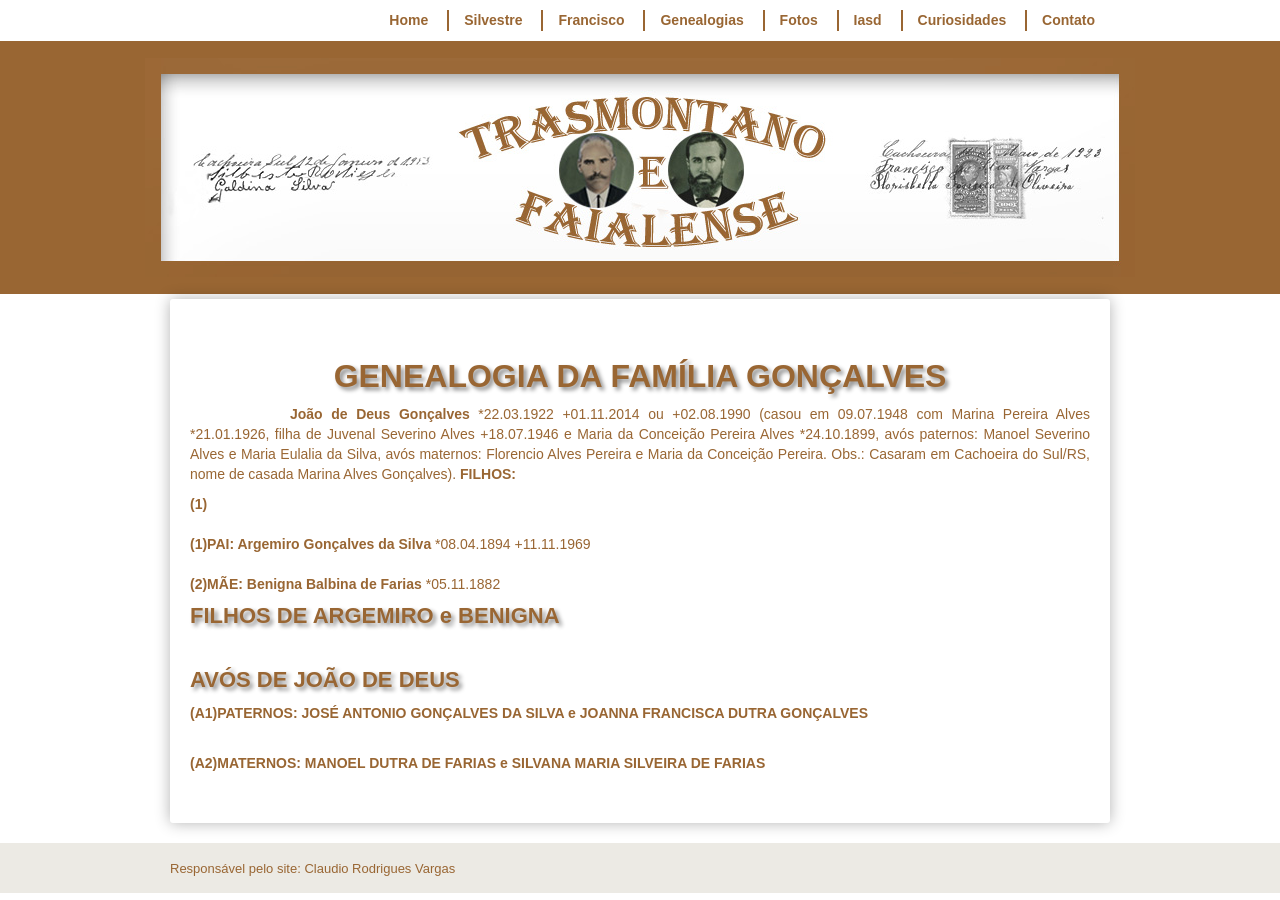
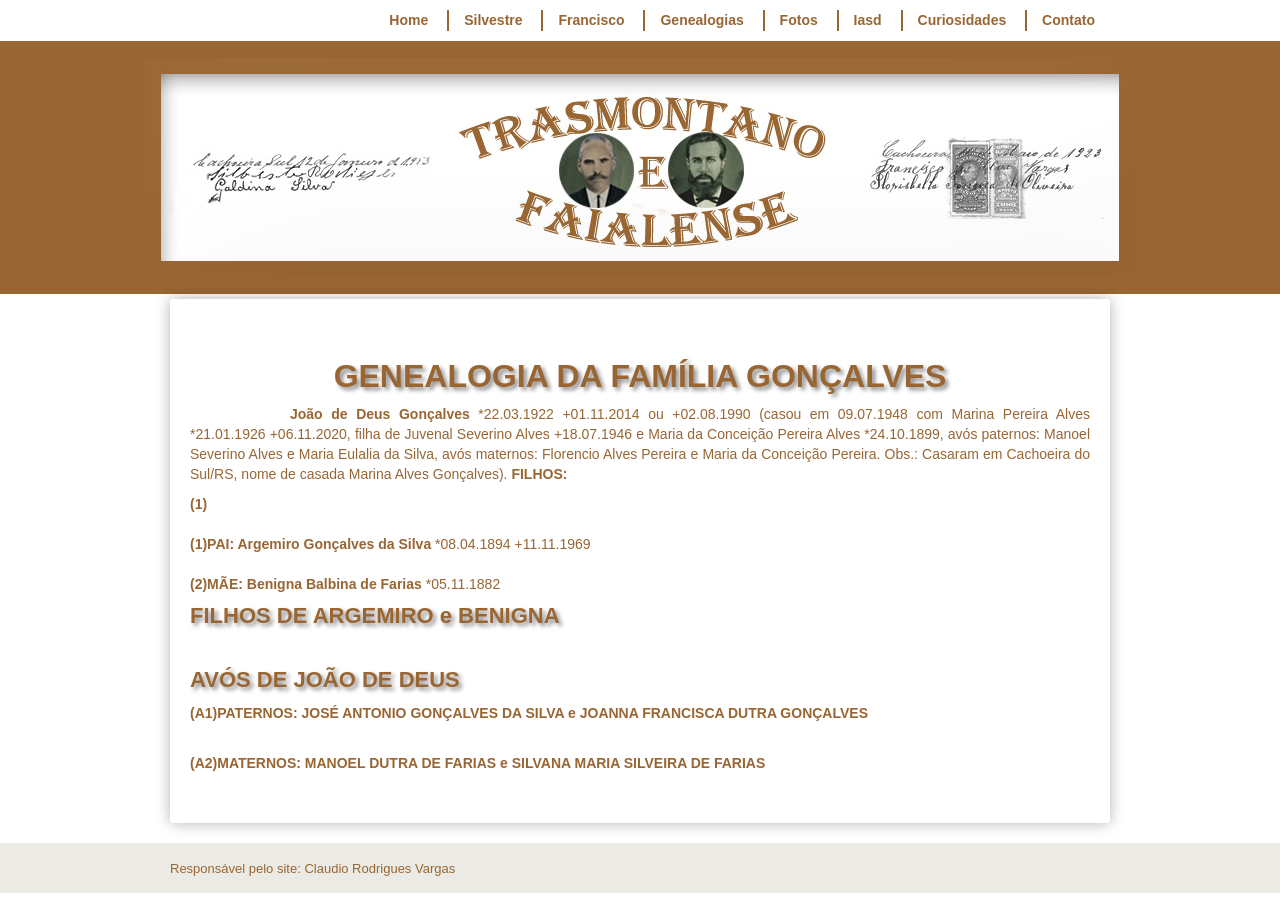
Before and after one commit to claudiovargas1955/claudiovargas1955.github.io, a Jekyll site: the page built from _pages/familia-gonçalves.html, in a window 1280 px wide. Built offline with Jekyll 4.4.1, drawn with Linux system fonts in a browser that asks for light colours; some web fonts are replaced.

Commit message:
Update familia-gonçalves.html

```diff
--- a/_pages/familia-gonçalves.html
+++ b/_pages/familia-gonçalves.html
@@ -94,12 +94,12 @@ details[open] summary {color:#996633;
 </style>
 
 <h1>GENEALOGIA DA FAMÍLIA GONÇALVES</h1>
-<b><p style="text-indent:100px";/>João de Deus Gonçalves </b>*22.03.1922 +01.11.2014 ou +02.08.1990 (casou em 09.07.1948 com Marina Pereira Alves *21.01.1926,
-filha de Juvenal Severino Alves +18.07.1946 e Maria da Conceição Pereira Alves *24.10.1899, avós paternos: Manoel Severino Alves e Maria Eulalia da Silva,
+<b><p style="text-indent:100px";/>João de Deus Gonçalves </b>*22.03.1922 +01.11.2014 ou +02.08.1990 (casou em 09.07.1948 com Marina Pereira Alves *21.01.1926
++06.11.2020, filha de Juvenal Severino Alves +18.07.1946 e Maria da Conceição Pereira Alves *24.10.1899, avós paternos: Manoel Severino Alves e Maria Eulalia da Silva,
 avós maternos: Florencio Alves Pereira e Maria da Conceição Pereira. Obs.: Casaram em Cachoeira do Sul/RS, nome de casada Marina Alves Gonçalves). <b>FILHOS: </b><br>
 <p><b>(1)</b><br><br>
 
-<b>(1)PAI:  Argemiro Gonçalves da Silva </b>*08.04.1894 +11.11.1969 <br><br>
+<b>(1)PAI: Argemiro Gonçalves da Silva </b>*08.04.1894 +11.11.1969 <br><br>
 
 <b>(2)MÃE: Benigna Balbina de Farias </b>*05.11.1882<br>
 
```
